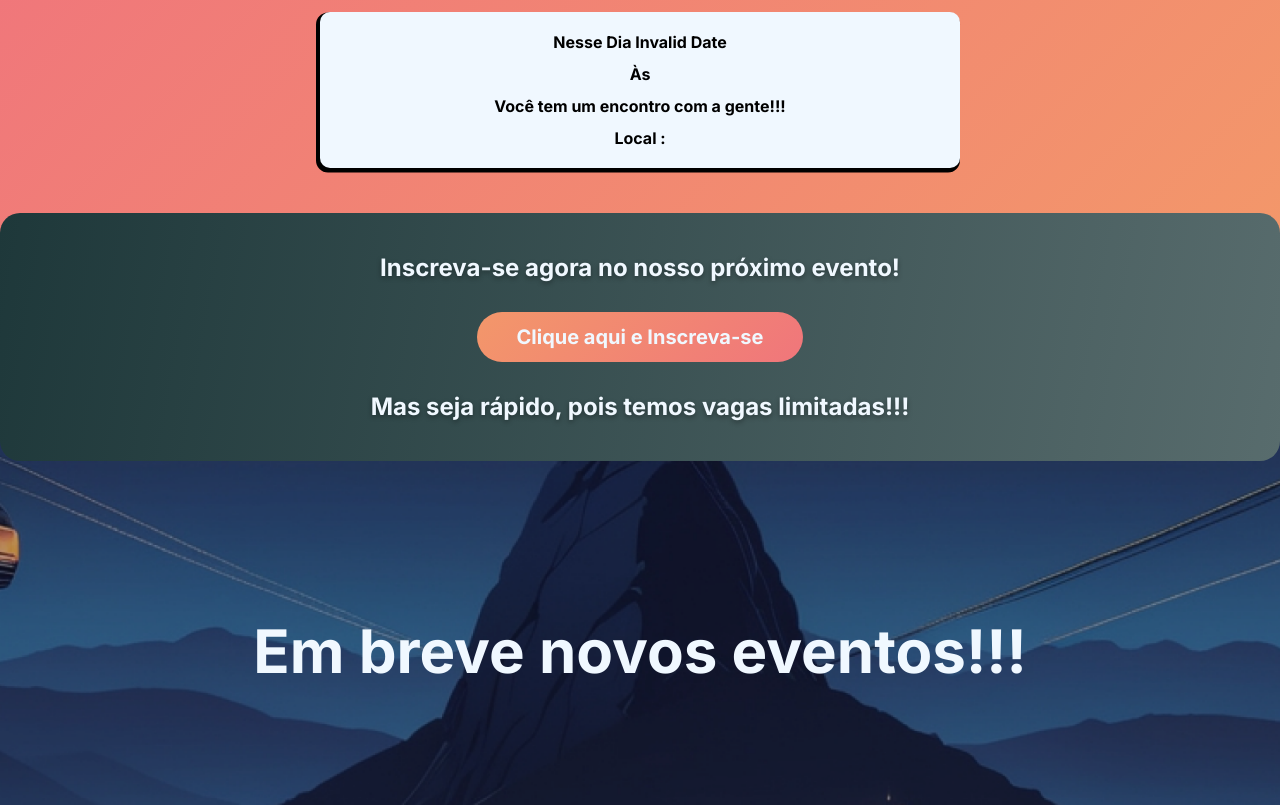
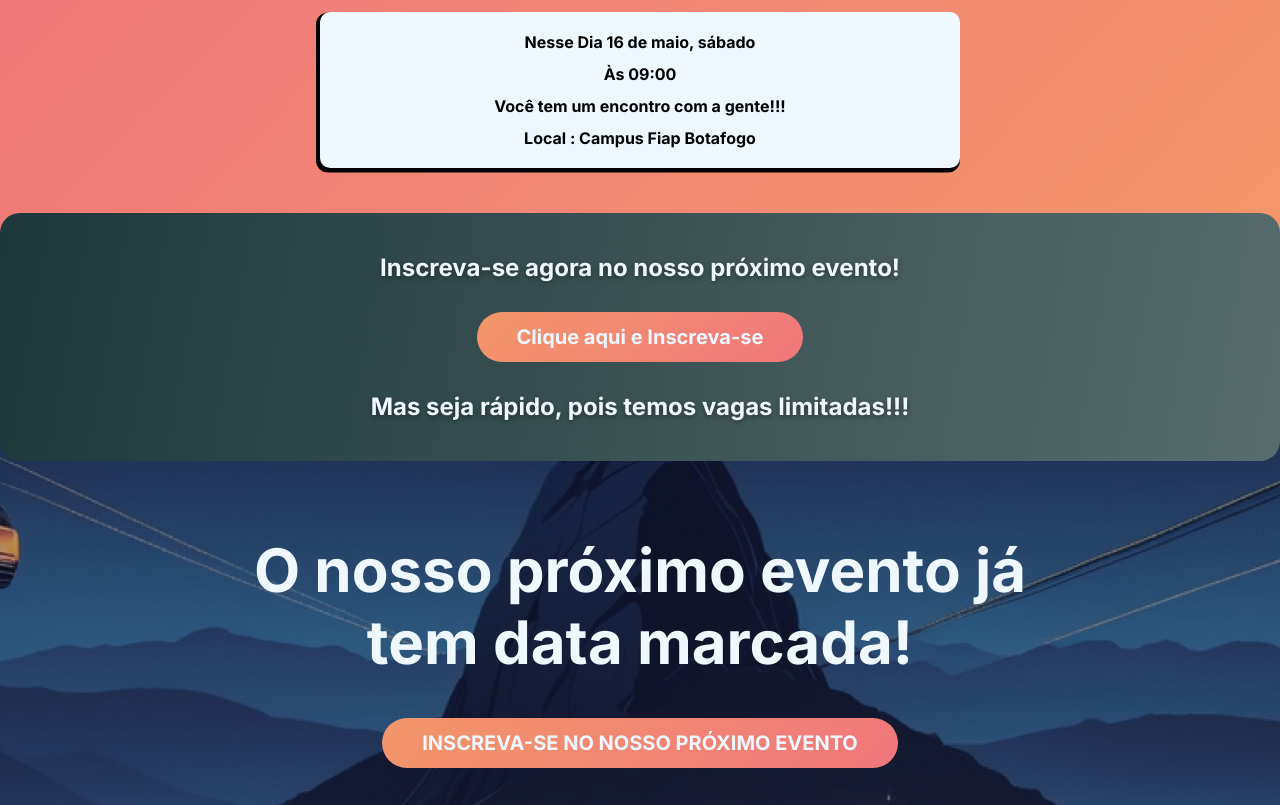
Before and after one commit to thiagodemedeiros/Site-PythonRio, a React (Vite) app: page /inscreva-se in a window 1280 px wide. Shown: the part 1920-2725 px from the top of the page. Built offline with nearby package versions, Linux system fonts and the light colour scheme; no server answers; the database is empty.

Commit message:
Refatorado para configurar tudo de maneira local pelo yaml

```diff
--- a/data/EventConfig.yaml
+++ b/data/EventConfig.yaml
@@ -6,7 +6,7 @@ EventConfig:
   day: 2026-05-16
   hour: 09:00
   show_inscription_form: true
-  inscription_form_url: "https://docs.google.com/forms/d/e/1FAIpQLSccrRHQnrfE7ldQLKUOBNExakm1_xLKtrubzIwVSIoJZawFVw/viewform"
+  inscription_form_url: "https://docs.google.com/forms/d/e/1FAIpQLSdLXC1X56I6_hy6b9zuhDobhVzYo6CCEbgv93sYW8-WJZeElA/viewform"
   show_speakers: false
   speakers:
   - id: 1
--- a/src/components/Cta.jsx
+++ b/src/components/Cta.jsx
@@ -1,62 +1,33 @@
 import "../styles/components/cta.css"
-import { useAtom } from "jotai"
-import { useEffect , useState } from 'react';
-import { inscriptionFormUrlAtom } from "../jotai/AtomsInscrevaSe";
 import dayjs from "dayjs";
-import { supabase } from "../SupabaseClient";
+import { parse } from 'yaml';
+import EventConfigData from "../../data/EventConfig.yaml?raw";
+import { useEffect, useState } from "react";
+
+const EventConfig = parse(EventConfigData).EventConfig;
 
 export default function Cta() {
-    const [ inscriptionFormUrl , setInscriptionFormUrl ] = useAtom(inscriptionFormUrlAtom);
-    const [ event , setEvent] = useState("Sem evento");
+    const [ hasEvent , setHasEvent] = useState(false);
     const [ loading , setLoading ] = useState(true);
     const today = dayjs().add(-1, "day");
+    const eventDay = dayjs(EventConfig.day);
 
-    async function verificarExistenciaDeEventos() {
-        setLoading(true);
-        const { data , error } = await supabase
-                                .from("events")
-                                .select("*")
-        // console.log("CTA: verificando eventos")
-        // console.log(data)
-        if (error) {
-            console.error(`error: ${error}`)
-            setLoading(false);
-            return
+    useEffect(() => {
+        if (eventDay.isAfter(today)) {
+            setHasEvent(true);
         }
-        const nextEvent = data.find((d, index) => {
-            if (today.isBefore(dayjs(d.day))) {
-                // console.log(d)
-                setEvent(index)
-                setLoading(false);
-                return d
-            }
-        });
-        if (!nextEvent) {
-            setLoading(false);
-            return
-        }
-        setInscriptionFormUrl(nextEvent.inscription_form_url);
         setLoading(false);
-    }
-
-        useEffect(() => {
-            if (!inscriptionFormUrl) {
-                // console.log("verificando eventos")
-                verificarExistenciaDeEventos()
-            };
-        }, [inscriptionFormUrl]);
-
-        const LinkParaInscricao = inscriptionFormUrl;
+    }, [])
 
     return (
         <>
             <div className="cta">
                 {loading ? (
                     <h4>...Carregando...</h4>
-                ) : event !== "Sem evento" ? (
+                ) : !hasEvent ? (
                     <>
                     <h4>O nosso próximo evento já tem data marcada!</h4>
-                    <a href={LinkParaInscricao} target="_blank">
+                    <a href={EventConfig.inscription_form_url} target="_blank">
                         <button>INSCREVA-SE NO NOSSO PRÓXIMO EVENTO</button>
                     </a>
                     </>
--- a/src/feature/subscriber/sections/Section3InscrevaSe.jsx
+++ b/src/feature/subscriber/sections/Section3InscrevaSe.jsx
@@ -5,7 +5,6 @@ import './styles/Section3InscrevaSe.css';
 const EventConfig = parse(EventConfigData).EventConfig;
 
 export default function Section3InscrevaSe() {
-    console.log(EventConfig.google_iframe)
     return (
         <div className="Section3InscrevaSe">
             <div className='Section3InscrevaSe_titulo'>
--- a/src/feature/subscriber/sections/Section4InscrevaSe.jsx
+++ b/src/feature/subscriber/sections/Section4InscrevaSe.jsx
@@ -1,39 +1,15 @@
 import { parse } from 'yaml';
 import EventConfigData from "../../../../data/EventConfig.yaml?raw";
 import './styles/Section4InscrevaSe.css'
-import { useAtom } from "jotai"
-import { inscriptionFormUrlAtom , eventDayAtom , eventHourAtom , eventLocalNameAtom } from "../../../jotai/AtomsInscrevaSe";
-import { useEffect } from 'react';
 import dayjs from "dayjs";
 import "dayjs/locale/pt-br";
 dayjs.locale("pt-br");
 
+const EventConfig = parse(EventConfigData).EventConfig;
+
 export default function Section4InscrevaSe() {
-    const [ inscriptionFormUrl , _ ] = useAtom(inscriptionFormUrlAtom);
-    const [ eventDay , __ ] = useAtom(eventDayAtom);
-    const [ eventHour , ___ ] = useAtom(eventHourAtom);
-    const [ eventLocalName , ____ ] = useAtom(eventLocalNameAtom);
-    const formattedData = dayjs(eventDay).format("D [de] MMMM, dddd");
-
-    // useEffect(() => {
-        // if (inscriptionFormUrl) {
-            // console.log("Section4InscrevaSe")
-            // console.log(inscriptionFormUrl);
-            // console.log(eventDay);
-            // console.log(eventHour);
-        // };
-    // }, [inscriptionFormUrl]);
-
-    // useEffect(() => {
-        // if (eventDay) {
-            // console.log("TESTE")
-            // console.log(eventDay)
-            // console.log(formattedData)
-            // console.log("TESTE")
-        // };
-    // }, [eventDay])
-
-    const LinkParaInscricao = inscriptionFormUrl;
+    const formattedData = dayjs(EventConfig.day).format("D [de] MMMM, dddd");
+    const LinkParaInscricao = EventConfig.inscription_form_url;
 
     return (<>
         <div className='Section4InscrevaSe_titulo'>
@@ -43,9 +19,9 @@ export default function Section4InscrevaSe() {
         <div className="Section4InscrevaSe">
             <div className='Section4InscrevaSe_texto'>
                 <h4>Nesse Dia {formattedData}</h4>
-                <h4>Às {eventHour}</h4>
+                <h4>Às {EventConfig.hour}</h4>
                 <h4>Você tem um encontro com a gente!!!</h4>
-                <h4>Local : {eventLocalName}</h4>
+                <h4>Local : {EventConfig.event_local_name}</h4>
             </div>
         </div>
 
```
